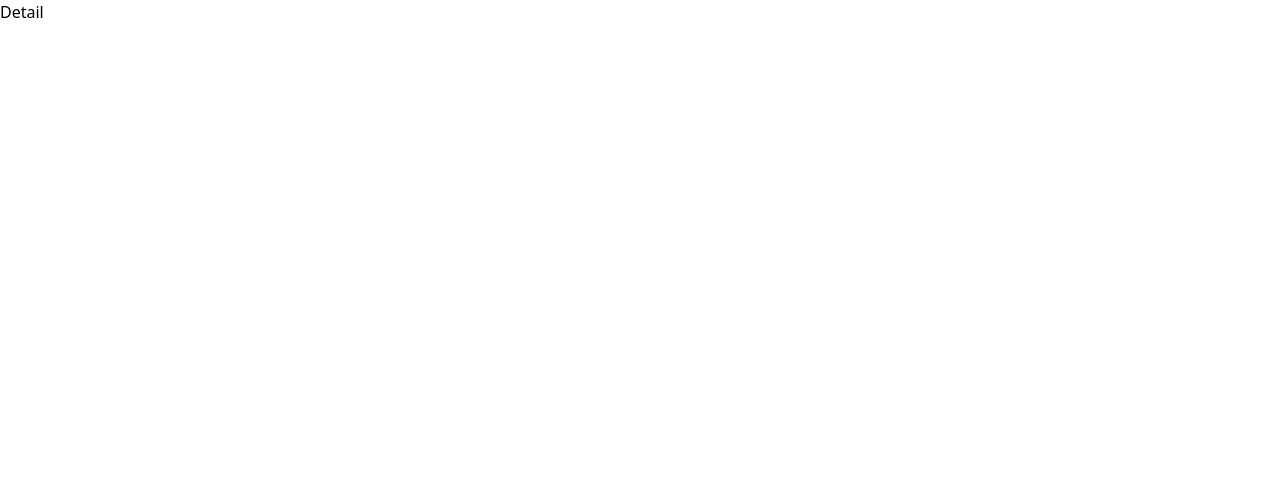
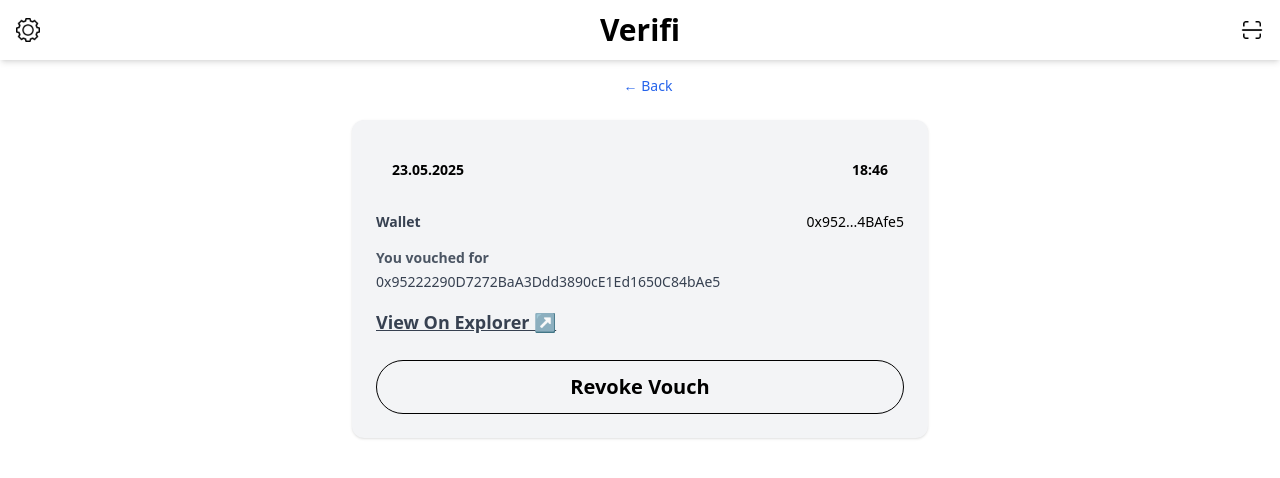
Before and after one commit to Abubakar-Meigag/hacakthon-nft, a React (Create React App) app in the folder client/: page /detail/1 in a window 1280 px wide. Shown: the top 478 px of the page. Built offline with nearby package versions, Linux system fonts and the light colour scheme; the HTML template or start-up script is replaced by a standard one.

Commit message:
details page is. done

```diff
--- a/client/src/pages/Detail.jsx
+++ b/client/src/pages/Detail.jsx
@@ -1,9 +1,69 @@
-import React from 'react'
+import React from "react";
+import { useLocation, useNavigate } from "react-router-dom";
 
-const Detail = () => {
+export default function Details() {
+  const navigate = useNavigate();
+  const { state } = useLocation();
+
+  // Fallback demo data
+  const {
+    date = "23.05.2025",
+    time = "18:46",
+    wallet = "0x952...4BAfe5",
+    target = "0x95222290D7272BaA3Ddd3890cE1Ed1650C84bAe5"
+  } = state || {};
+
   return (
-    <div>Detail</div>
-  )
+    <div className="min-h-screen bg-white pb-6 flex flex-col">
+      {/* Header */}
+      <div className="flex justify-between items-center px-4 py-3 shadow-md sticky top-0 bg-white z-10">
+        <img src="/project-images/gear.png" alt="Settings" className="w-6 h-6" />
+        <h1 className="text-3xl font-bold">Verifi</h1>
+        <img src="/project-images/scan.png" alt="Scan" className="w-6 h-6" />
+      </div>
+
+      {/* Back */}
+      <button
+        onClick={() => navigate(-1)}
+        className="text-sm text-blue-600 mt-4 ml-4"
+      >
+        ← Back
+      </button>
+
+      {/* Card */}
+      <div className="bg-gray-100 mt-6 p-6 rounded-xl shadow text-sm space-y-4 max-w-xl w-full mx-auto">
+        <div className="flex justify-between font-semibold border-solid border-green-500 p-4 rounded-lg">
+          <p>{date}</p>
+          <p>{time}</p>
+        </div>
+
+        <div className="flex justify-between items-center">
+          <span className="text-gray-700 text-sm font-semibold">Wallet</span>
+          <span className="font-medium text-black">{wallet}</span>
+        </div>
+
+        <div>
+          <p className="text-gray-600 text-sm mb-1 font-semibold">You vouched for</p>
+          <p className="break-all text-gray-700 text-sm">{target}</p>
+        </div>
+
+        <div className="pb-2">
+        <a
+          href={`https://etherscan.io/address/${target}`}
+          target="_blank"
+          rel="noopener noreferrer"
+          className="text-gray-700 font-semibold underline text-lg "
+        >
+          View On Explorer ↗
+        </a>
+        </div>
+
+        <button
+          className="w-full border text-xl border-black py-3 rounded-full font-semibold hover:bg-black hover:text-white transition"
+        >
+          Revoke Vouch
+        </button>
+      </div>
+    </div>
+  );
 }
-
-export default Detail
--- a/client/src/pages/History.jsx
+++ b/client/src/pages/History.jsx
@@ -2,16 +2,25 @@
 import { useNavigate } from "react-router-dom";
 
 const mockHistory = [
-  { date: "23.05.2025", time: "18:46", wallet: "0x952...4BAfe5", target: "0x95222290D7272BaA3Ddd3890cE1Ed1650C84bAe5" },
-  { date: "21.05.2025", time: "12:24", wallet: "0xB42...2BDrf5", target: "0x21ACcb90b56B95E6A1..." },
-  // Add more dummy entries as needed
+  {
+    date: "23.05.2025",
+    time: "18:46",
+    wallet: "0x952...4BAfe5",
+    target: "0x95222290D7272BaA3Ddd3890cE1Ed1650C84bAe5"
+  },
+  {
+    date: "21.05.2025",
+    time: "12:24",
+    wallet: "0xB42...2BDrf5",
+    target: "0x21ACcb90b56B95E6A198bCe0F4Cd320Fc"
+  }
 ];
 
 export default function History() {
   const navigate = useNavigate();
 
   const goToDetails = (entry) => {
-    navigate("/details", { state: entry });
+    navigate(`/detail/${entry.wallet}`, { state: entry });
   };
 
 
```
